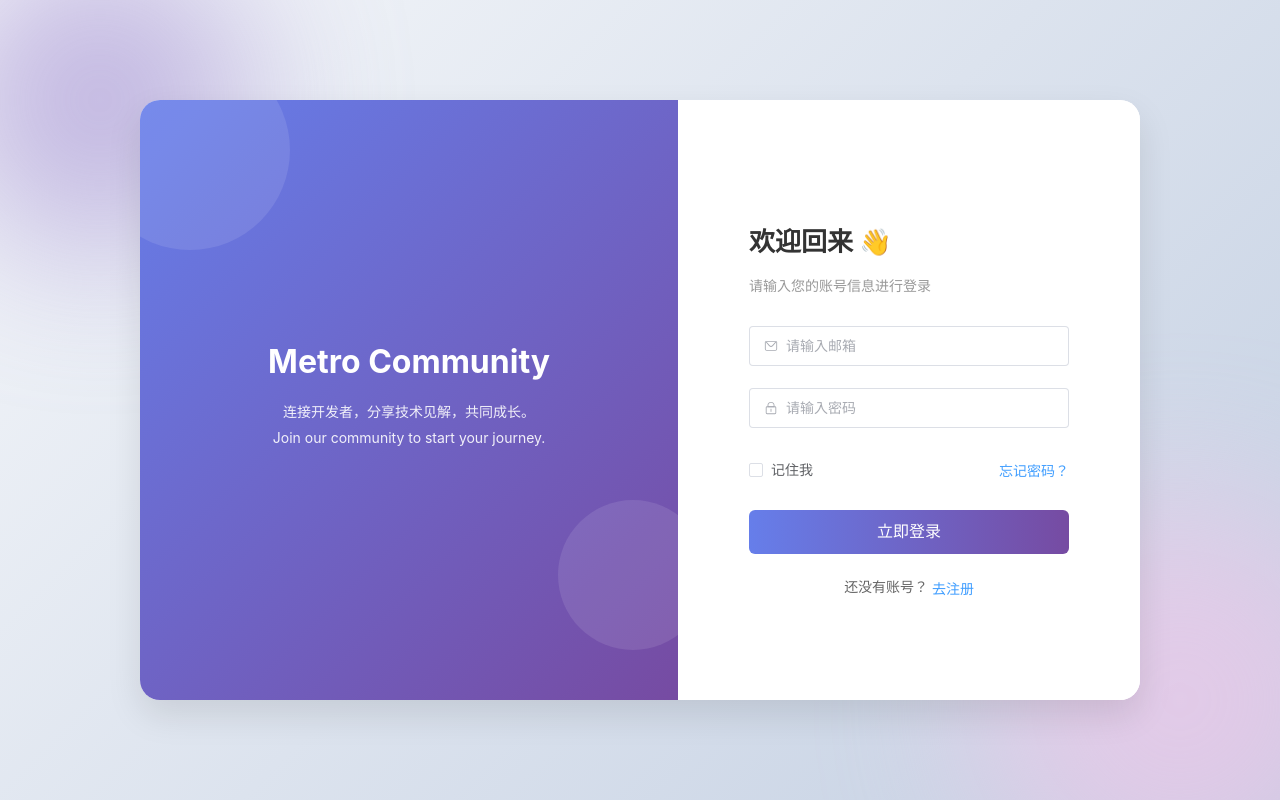
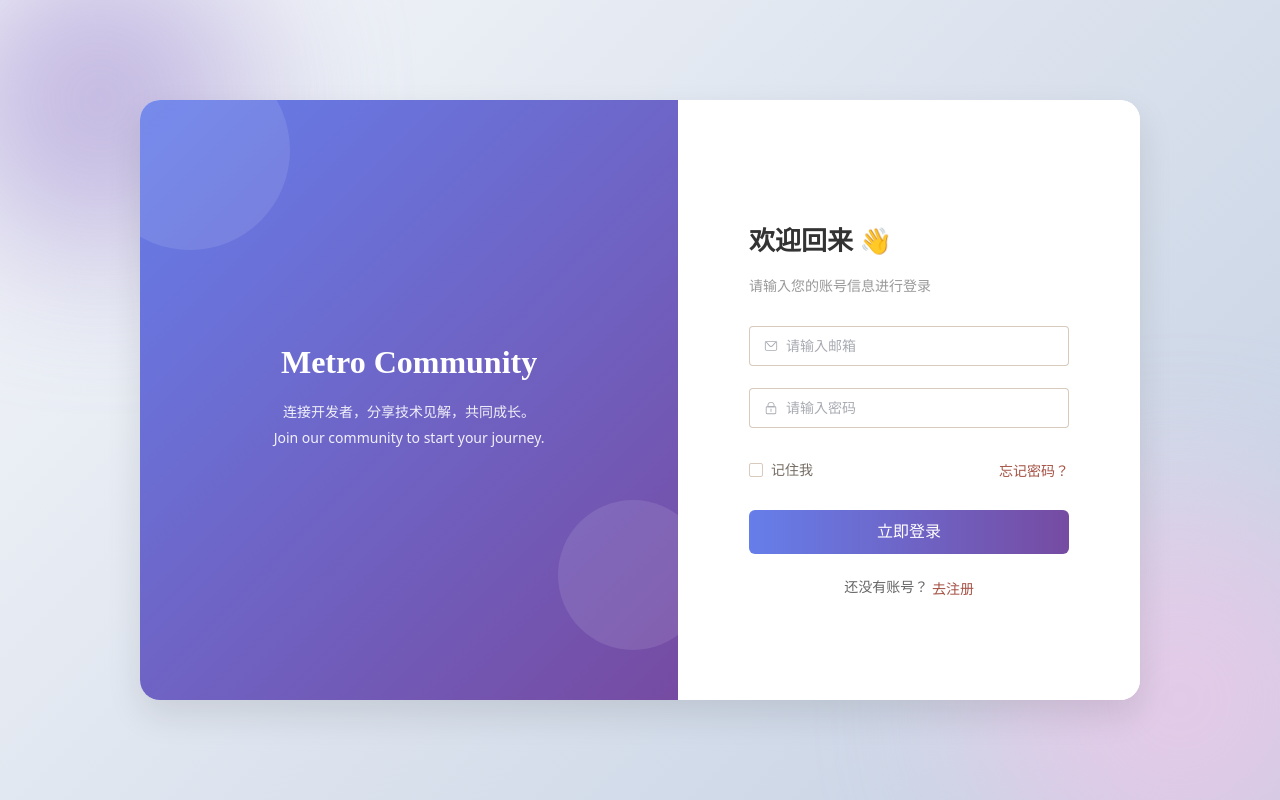
Before and after one commit to zongzuoscc/metro-community, a Vue app: page /login in a window 1280 px wide. Built offline with nearby package versions, Linux system fonts and the light colour scheme; what @kangc/v-md-editor would draw is missing.

Commit message:
feat: establish editorial frontend tokens

```diff
--- a/package.json
+++ b/package.json
@@ -6,7 +6,8 @@
   "scripts": {
     "dev": "vite",
     "build": "vite build",
-    "preview": "vite preview"
+    "preview": "vite preview",
+    "test": "vitest"
   },
   "dependencies": {
     "@element-plus/icons-vue": "^2.3.2",
@@ -20,6 +21,7 @@
   },
   "devDependencies": {
     "@vitejs/plugin-vue": "^6.0.1",
-    "vite": "^7.2.4"
+    "vite": "^7.2.4",
+    "vitest": "^4.1.10"
   }
 }
--- a/src/main.js
+++ b/src/main.js
@@ -1,9 +1,9 @@
 import { createApp } from 'vue'
-import './style.css'
 import App from './App.vue'
 import router from './router'
 import ElementPlus from 'element-plus'
 import 'element-plus/dist/index.css'
+import './style.css'
 import * as ElementPlusIconsVue from '@element-plus/icons-vue'
 
 // --- v-md-editor 引入 ---
--- a/src/style.css
+++ b/src/style.css
@@ -1,13 +1,23 @@
-/* src/style.css */
+@import './styles/tokens.scss';
+@import './styles/element-plus.scss';
 
 /* 1. CSS Reset & 全局设置 */
 :root {
-  font-family: Inter, system-ui, Avenir, Helvetica, Arial, sans-serif;
+  font-family: system-ui, -apple-system, BlinkMacSystemFont, "Segoe UI", "Microsoft YaHei", sans-serif;
   line-height: 1.5;
   font-weight: 400;
   text-align: left; /* 强制左对齐 */
-  background-color: #f6f6f6;
-  color: #213547;
+  background-color: var(--paper);
+  color: var(--ink);
+}
+
+h1,
+h2,
+h3,
+h4,
+h5,
+h6 {
+  font-family: "Songti SC", SimSun, STSong, serif;
 }
 
 body {
@@ -23,7 +33,7 @@ body {
   height: 6px;
 }
 ::-webkit-scrollbar-thumb {
-  background: #ccc;
+  background: var(--line);
   border-radius: 3px;
 }
 ::-webkit-scrollbar-track {
--- /dev/null
+++ b/src/styles/element-plus.scss
@@ -0,0 +1,16 @@
+:root {
+  --el-color-primary: var(--accent);
+  --el-color-primary-dark-2: var(--accent-dark);
+  --el-color-primary-light-3: #bd7f75;
+  --el-color-primary-light-5: #cf9e96;
+  --el-color-primary-light-7: #e0bdb7;
+  --el-color-primary-light-8: #e8ccc7;
+  --el-color-primary-light-9: #f1ddd9;
+  --el-color-primary-light-10: #f8eeec;
+  --el-bg-color: var(--paper);
+  --el-bg-color-page: var(--paper-muted);
+  --el-text-color-primary: var(--ink);
+  --el-text-color-regular: var(--ink-muted);
+  --el-border-color: var(--line);
+  --el-border-radius-base: var(--radius-sm);
+}
--- /dev/null
+++ b/src/styles/tokens.scss
@@ -0,0 +1,17 @@
+:root {
+  --paper: #f7f1e7;
+  --paper-muted: #eee4d6;
+  --ink: #29231e;
+  --ink-muted: #766d64;
+  --line: #d8cabc;
+  --accent: #a55245;
+  --accent-dark: #7f3d34;
+  --radius-sm: 4px;
+  --radius-md: 8px;
+  --space-1: 4px;
+  --space-2: 8px;
+  --space-3: 12px;
+  --space-4: 16px;
+  --space-5: 24px;
+  --space-6: 32px;
+}
--- /dev/null
+++ b/src/utils/draftState.js
@@ -0,0 +1,5 @@
+export function nextDraftState(dirty, saving, failed) {
+  if (failed) return { label: '保存失败', tone: 'error' }
+  if (saving) return { label: '正在保存', tone: 'saving' }
+  return dirty ? { label: '未保存', tone: 'muted' } : { label: '已保存', tone: 'saved' }
+}
```
Also changed, not shown: vitest.config.js (added, +7 -0 lines), 2 other files (tests, documents, lock files or other folders).
